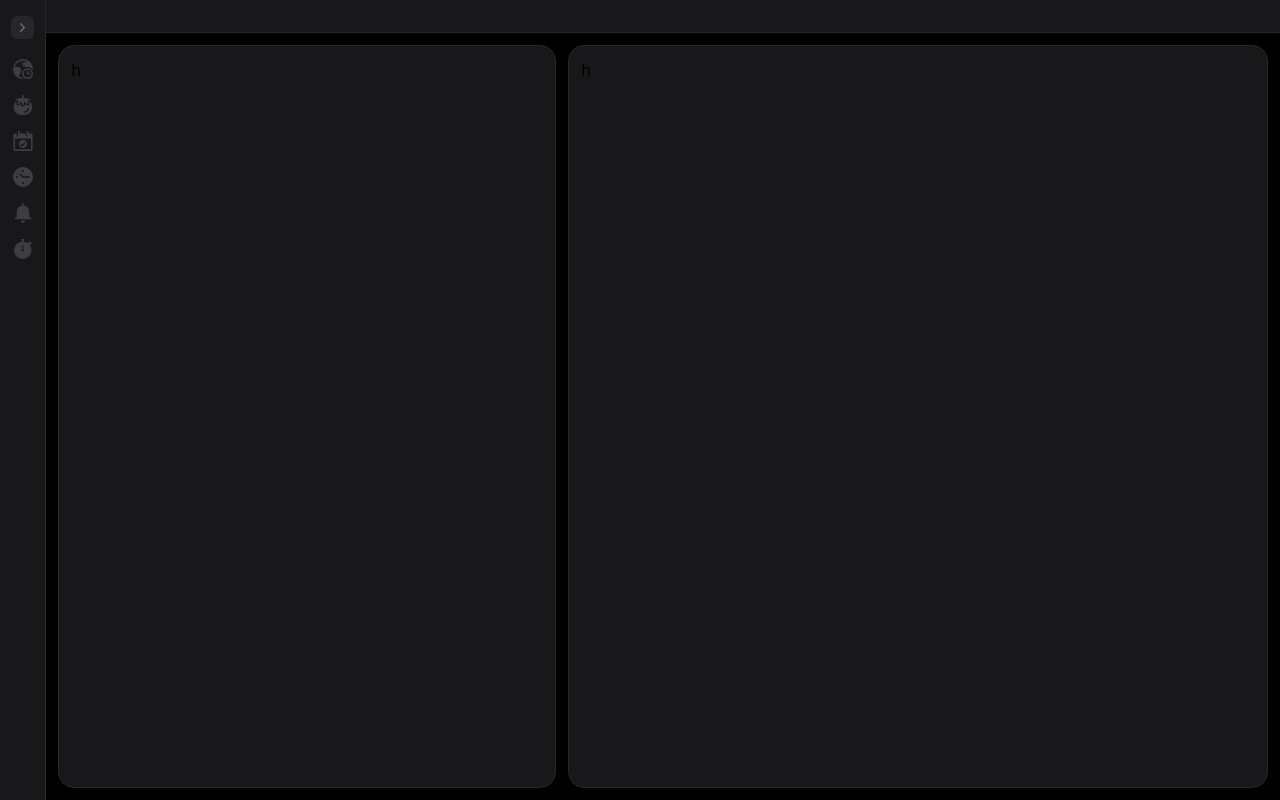
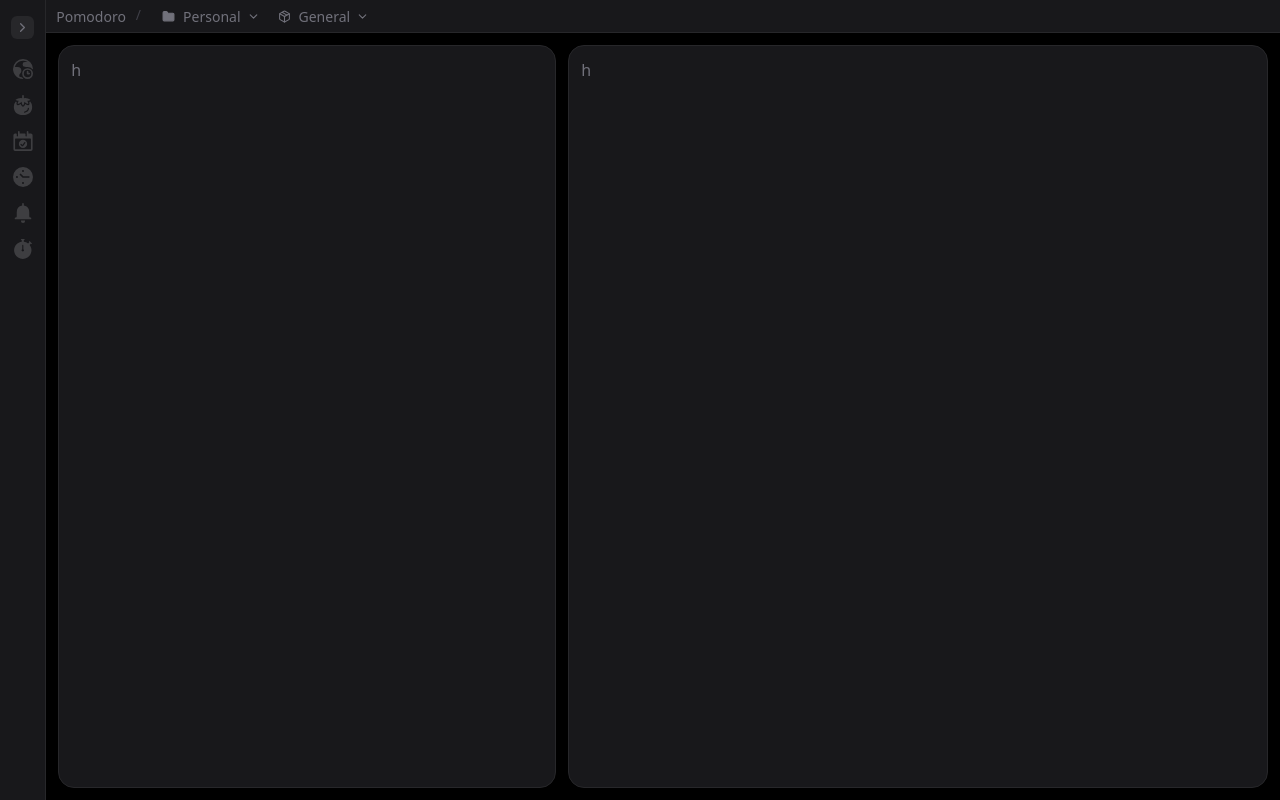
Before and after one commit to Neeraj-gupta2005/Pomodoro-Timer, a React (Vite) app: page / in a window 1280 px wide. Built offline with nearby package versions, Linux system fonts and the light colour scheme.

Commit message:
navbar button component added

```diff
--- /dev/null
+++ b/src/components/NavbarButton.jsx
@@ -0,0 +1,18 @@
+import React from "react";
+import DownArrow from './../svg/DownArrow';
+
+function NavbarButton({ text, Icon , isArrow}) {
+  return (
+    <div className="flex items-center gap-2 px-[5px] rounded-md hover:bg-zinc-700 hover:text-zinc-400 cursor-pointer duration-100 transition-all">
+      <div>
+        <Icon className="h-[13px] w-[13px] fill-current" />
+      </div>
+      <p className="text-[14px] font-sans">{text}</p>
+      <div>
+        {isArrow && <DownArrow />}
+      </div>
+    </div>
+  );
+}
+
+export default NavbarButton;
--- a/src/components/Pomodoro.jsx
+++ b/src/components/Pomodoro.jsx
@@ -1,12 +1,20 @@
 import React from 'react'
+import NavbarButton from './NavbarButton'
+import FolderIcon from '../svg/Foldericon'
+import GeneralSVG from '../svg/GeneralSVG'
 
 function Pomodoro() {
   return (
     <div className='flex flex-1 flex-col h-full'>
+      <div className='h-[33px] flex items-center text-center px-2 w-full bg-zinc-900 border-b border-b-zinc-800'>
+        <div className='flex gap-2'>
+          <p className='text-[14px] font-sans p-0.5'>Pomodoro</p>
+          <p className='text-[14px] text-zinc-700 mr-2 font-sans'>/</p>
+          <NavbarButton text={"Personal"} Icon={FolderIcon} isArrow={true}/>
+          <NavbarButton text={"General"} Icon={GeneralSVG} isArrow={true}/>
+        </div>
+      </div>
 
-      <div className='h-[33px] w-full bg-zinc-900 border-b border-b-zinc-800'>
-
-      </div>
       <div className='flex flex-1 flex-grow flex-col lg:flex-row gap-3 p-3'>
         <div className='rounded-2xl w-[498px]  bg-zinc-900 border border-zinc-800 p-3'>h</div>
         <div className='rounded-2xl flex-1 bg-zinc-900 border border-zinc-800 p-3'>h</div>
--- a/src/index.css
+++ b/src/index.css
@@ -1 +1,5 @@
 @import "tailwindcss";
+
+body{
+    @apply text-zinc-500;
+}
--- /dev/null
+++ b/src/svg/DownArrow.jsx
@@ -0,0 +1,22 @@
+import React from "react";
+
+function DownArrow() {
+  return (
+    <svg
+      xmlns="http://www.w3.org/2000/svg"
+      width="13"
+      height="13"
+      viewBox="0 0 24 24"
+      fill="none"
+      stroke="currentColor"
+      strokeWidth="2"
+      strokeLinecap="round"
+      strokeLinejoin="round"
+      className="lucide lucide-chevron-down -ml-0.5"
+    >
+      <path d="m6 9 6 6 6-6"></path>
+    </svg>
+  );
+}
+
+export default DownArrow;
--- /dev/null
+++ b/src/svg/Foldericon.jsx
@@ -0,0 +1,19 @@
+import React from "react";
+const FolderIcon = (props) => (
+    <svg
+      xmlns="http://www.w3.org/2000/svg"
+      width="13"
+      height="13"
+      viewBox="0 0 24 24"
+      fill="none"
+      stroke="currentColor"
+      strokeWidth="2"
+      strokeLinecap="round"
+      strokeLinejoin="round"
+      className={`lucide lucide-folder ${props.className}`}
+    >
+      <path d="M20 20a2 2 0 0 0 2-2V8a2 2 0 0 0-2-2h-7.9a2 2 0 0 1-1.69-.9L9.6 3.9A2 2 0 0 0 7.93 3H4a2 2 0 0 0-2 2v13a2 2 0 0 0 2 2Z" />
+    </svg>
+  );
+
+export default FolderIcon
--- /dev/null
+++ b/src/svg/GeneralSVG.jsx
@@ -0,0 +1,25 @@
+import React from "react";
+
+function GeneralSVG() {
+  return (
+    <svg
+      xmlns="http://www.w3.org/2000/svg"
+      width="13"
+      height="13"
+      viewBox="0 0 24 24"
+      fill="none"
+      stroke="currentColor"
+      strokeWidth="2"
+      strokeLinecap="round"
+      strokeLinejoin="round"
+      className="lucide lucide-package"
+    >
+      <path d="m7.5 4.27 9 5.15"></path>
+      <path d="M21 8a2 2 0 0 0-1-1.73l-7-4a2 2 0 0 0-2 0l-7 4A2 2 0 0 0 3 8v8a2 2 0 0 0 1 1.73l7 4a2 2 0 0 0 2 0l7-4A2 2 0 0 0 21 16Z"></path>
+      <path d="m3.3 7 8.7 5 8.7-5"></path>
+      <path d="M12 22V12"></path>
+    </svg>
+  );
+}
+
+export default GeneralSVG;
```
